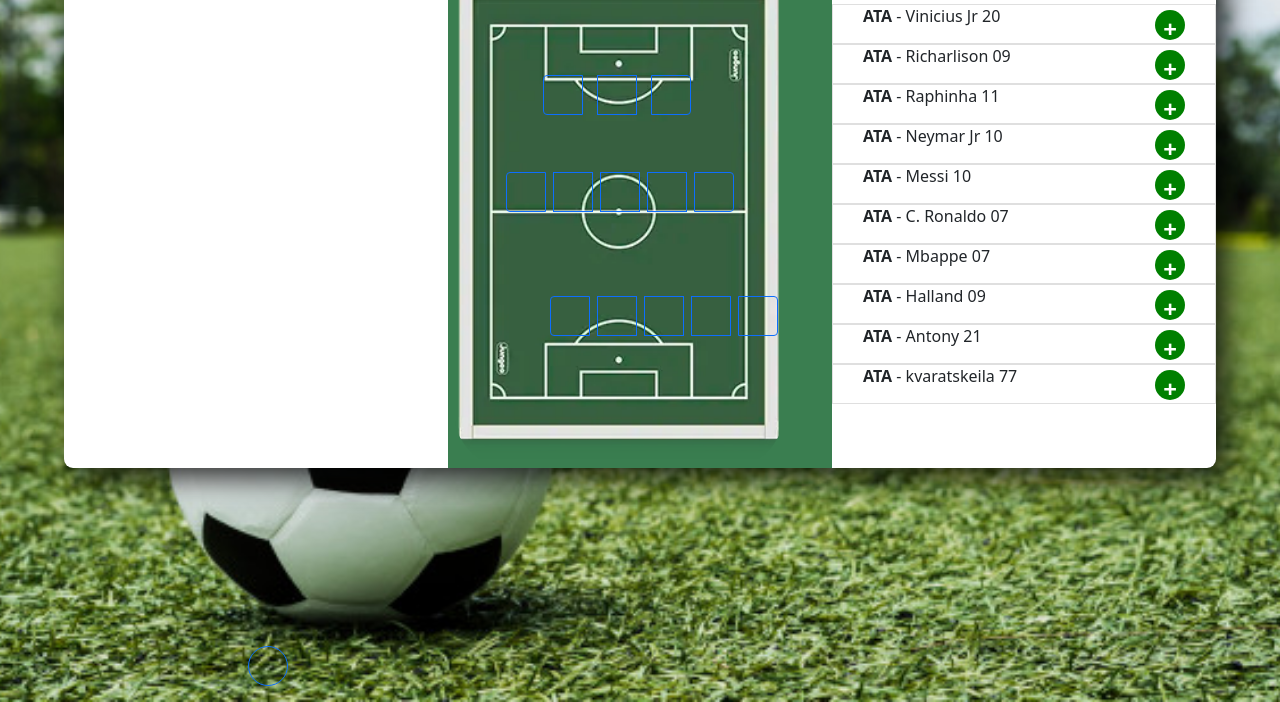
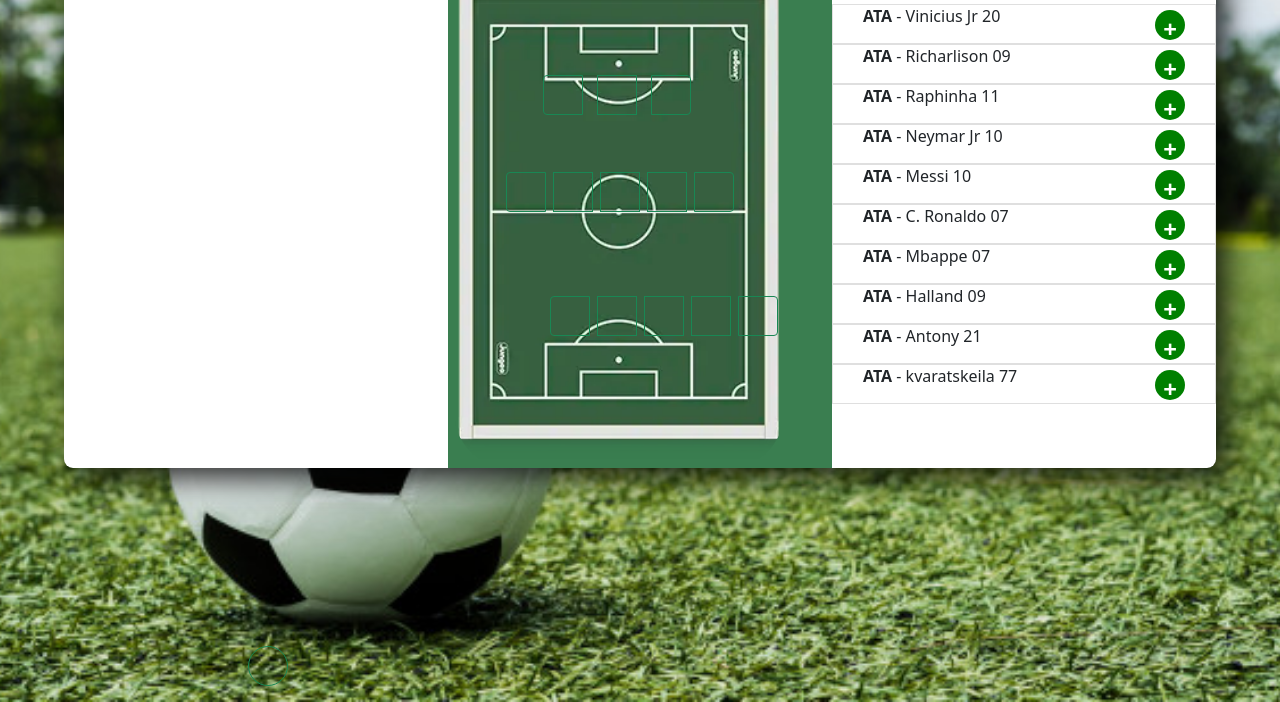
Before and after one commit to fillypecunha/cartola, a plain HTML site: page index.html in a window 1280 px wide. Shown: the part 98-800 px from the top of the page. Drawn offline with nearby package versions, Linux system fonts and the light colour scheme; files whose address does not match are found by name.

Commit message:
Add files via upload

```diff
--- a/index.html
+++ b/index.html
@@ -25,27 +25,27 @@
                 </div>
                 <div id="img">
                     <img src="images/campoCentral.webp" alt="">
-                    <input type="text" id="gol" class="btn btn-outline-primary"></input>
+                    <input type="text" id="gol" class="btn btn-outline-success"></input>
                     <div class="btn-group" role="group" aria-label="Basic example">
-                        <input type="text" class="zaga btn btn-outline-primary  "></input>
-                        <input type="text" class=" zaga btn btn-outline-primary "></input>
-                        <input type="text" class=" zaga btn btn-outline-primary "></input>
-                        <input type="text" class=" zaga btn btn-outline-primary "></input>
-                        <input type="text" class=" zaga btn btn-outline-primary "></input>
+                        <input type="text" class="zaga btn btn-outline-success "></input>
+                        <input type="text" class=" zaga btn btn-outline-success "></input>
+                        <input type="text" class=" zaga btn btn-outline-success "></input>
+                        <input type="text" class=" zaga btn btn-outline-success "></input>
+                        <input type="text" class=" zaga btn btn-outline-success "></input>
 
                       </div>
                       <div class="btn-group" role="group" aria-label="Basic example">
-                        <input type="text" class=" meio btn btn-outline-primary  "></input>
-                        <input type="text" class=" meio btn btn-outline-primary "></input>
-                        <input type="text" class=" meio btn btn-outline-primary "></input>
-                        <input type="text" class=" meio btn btn-outline-primary "></input>
-                        <input type="text" class=" meio btn btn-outline-primary "></input>
+                        <input type="text" class=" meio btn btn-outline-success  "></input>
+                        <input type="text" class=" meio btn btn-outline-success "></input>
+                        <input type="text" class=" meio btn btn-outline-success"></input>
+                        <input type="text" class=" meio btn btn-outline-success "></input>
+                        <input type="text" class=" meio btn btn-outline-success "></input>
 
                       </div>
                       <div class="btn-group" role="group" aria-label="Basic example">
-                        <input type="text" class=" ataque btn btn-outline-primary  "></input>
-                        <input type="text" class=" ataque btn btn-outline-primary "></input>
-                        <input type="text" class=" ataque btn btn-outline-primary "></input>
+                        <input type="text" class=" ataque btn btn-outline-success "></input>
+                        <input type="text" class=" ataque btn btn-outline-success "></input>
+                        <input type="text" class=" ataque btn btn-outline-success"></input>
 
                       </div>
                 </div>
```
